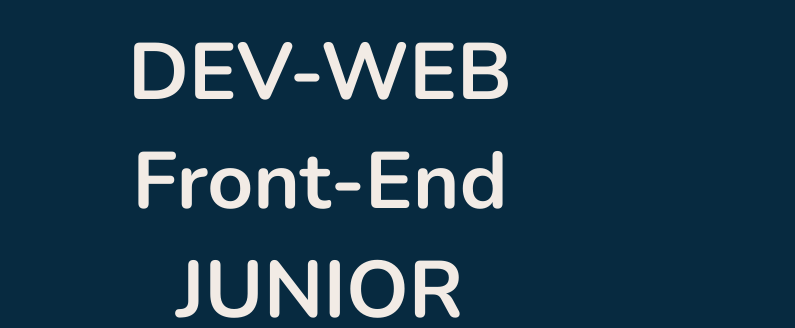
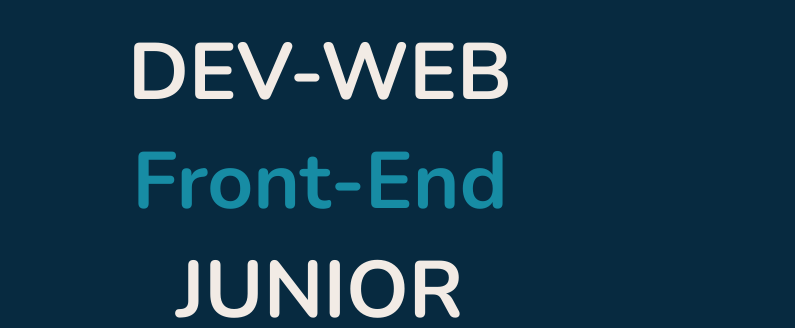
Before and after one commit to nalaknl/nalaknl.github.io, a plain HTML site: page index.html in a window 1280 px wide. Shown: the part 127-455 px from the top of the page, 0-795 px from the left. Drawn offline with Linux system fonts and the light colour scheme.

Commit message:
Add files via upload

```diff
--- a/index.html
+++ b/index.html
@@ -41,7 +41,7 @@
             <div class="header-left">
                 <div class="header-left-container">
                     <h1>DEV-WEB</h1>
-                    <h1>Front-End</h1>
+                    <h1 id="coldif">Front-End</h1>
                     <h1>JUNIOR</h1>
 
                 </div>
--- a/style.css
+++ b/style.css
@@ -194,6 +194,10 @@ span {
 h1 {
     font-size: 5rem;
     color: #f2ebe5;
+}
+
+#coldif {
+    color: #178ca4;
 }
 
 .header-right {
```
